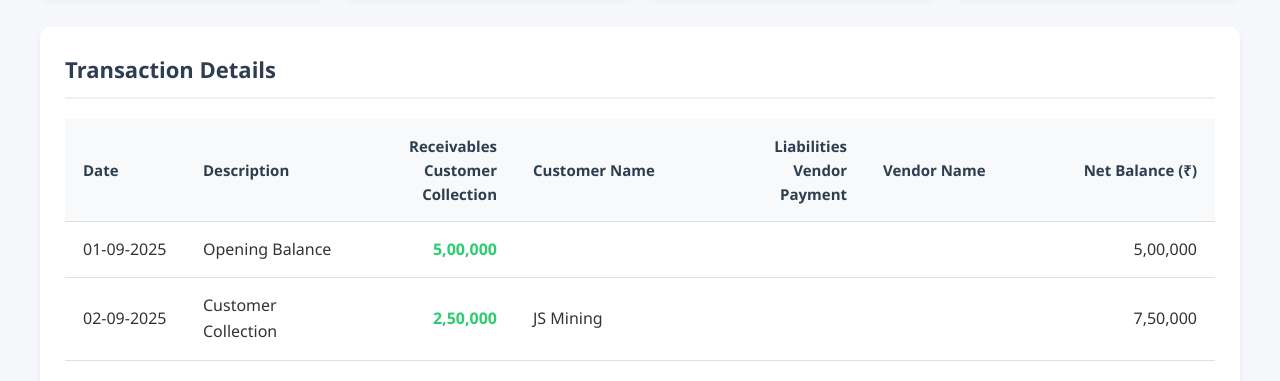
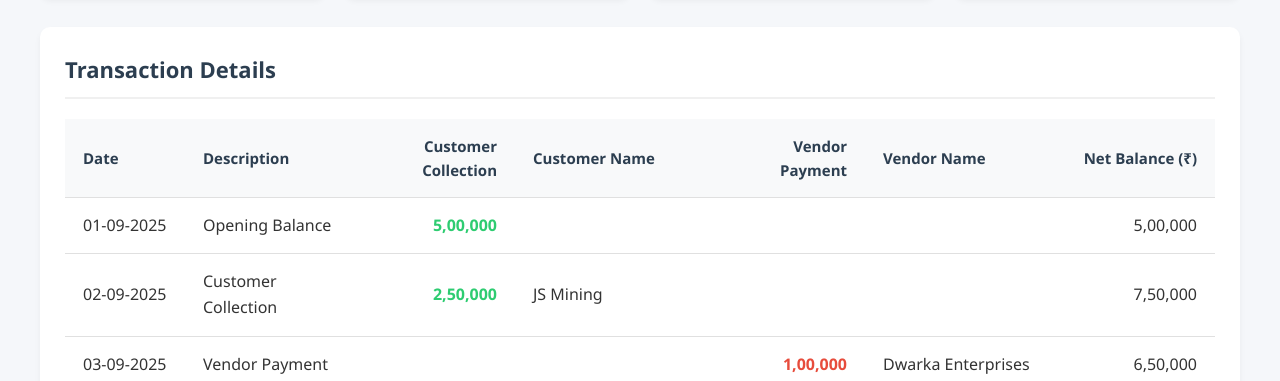
Before and after one commit to WillpackPrasanta/Cash_flow_Dashbaord, a plain HTML site: page index.html in a window 1280 px wide. Shown: the part 378-759 px from the top of the page. Drawn offline with Linux system fonts and the light colour scheme.

Commit message:
Update index.html

```diff
--- a/index.html
+++ b/index.html
@@ -238,9 +238,9 @@
                     <tr>
                         <th class="date-col">Date</th>
                         <th>Description</th>
-                        <th class="amount-col"> Receivables Customer Collection</th>
+                        <th class="amount-col">Customer Collection</th>
                         <th class="name-col">Customer Name</th>
-                        <th class="amount-col">Liabilities Vendor Payment</th>
+                        <th class="amount-col">Vendor Payment</th>
                         <th class="name-col">Vendor Name</th>
                         <th class="amount-col">Net Balance (₹)</th>
                     </tr>
```
